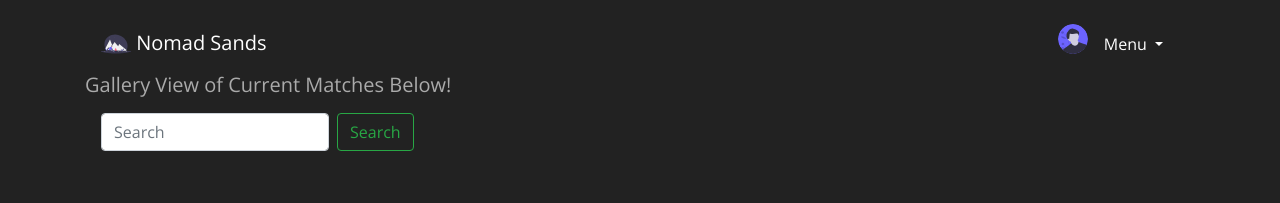
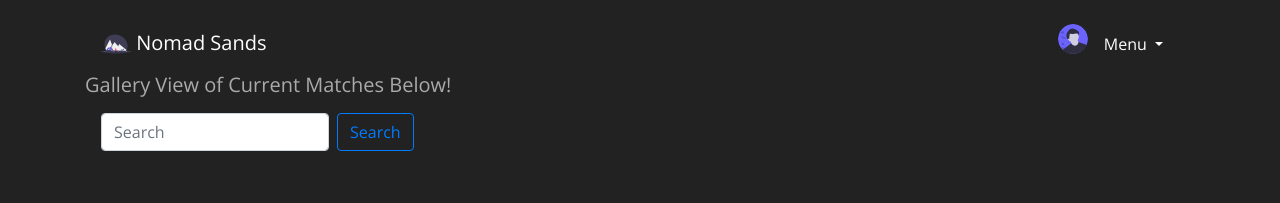
Before and after one commit to john-dunbar/NomadSands, a website: page html/non-authenticated/matchList.html in a window 1280 px wide. Shown: the top 203 px of the page. Drawn offline with nearby package versions, Linux system fonts and the light colour scheme; files that its build step writes are made by us from their sources; no server answers; files whose address does not match are found by name.

```diff
--- a/html/non-authenticated/matchList.html
+++ b/html/non-authenticated/matchList.html
@@ -51,7 +51,7 @@
                 <nav class="navbar navbar-light">
                     <form class="form-inline">
                         <input class="form-control mr-sm-2" type="search" placeholder="Search" aria-label="Search">
-                        <button class="btn btn-outline-success my-2 my-sm-0" type="submit">Search</button>
+                        <button class="btn btn-outline-primary my-2 my-sm-0" type="submit">Search</button>
                     </form>
                 </nav>
 
```
